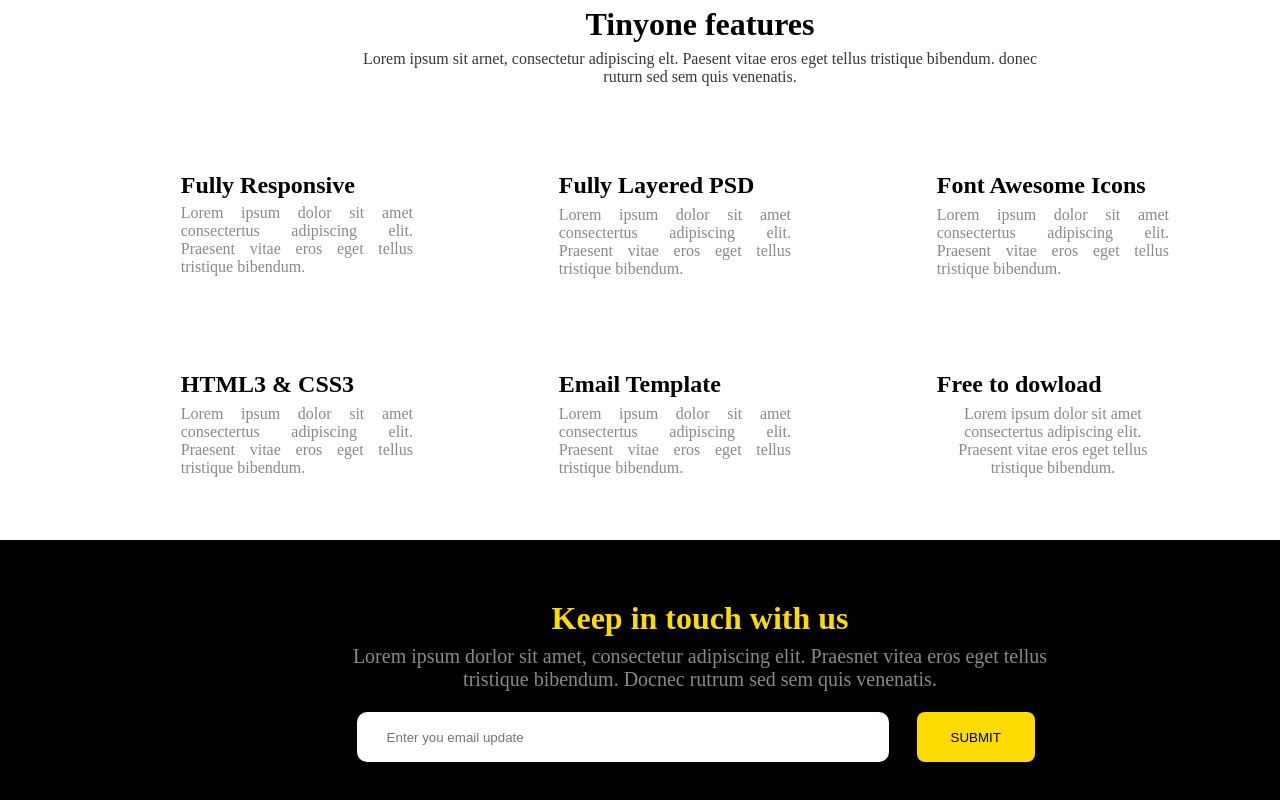
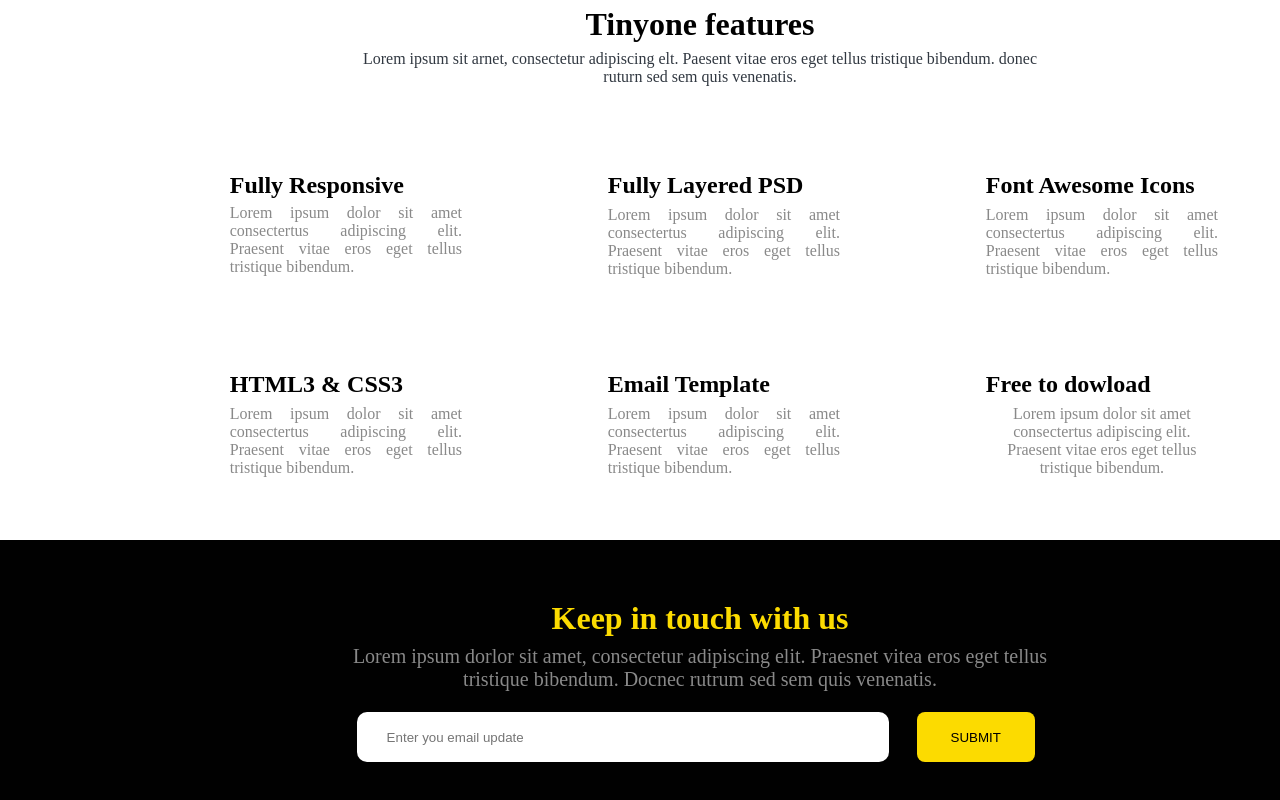
Before and after one commit to ducvunguyen/pts_, a plain HTML site: page app/index.html in a window 1280 px wide. Shown: the part 756-1556 px from the top of the page. Drawn offline with Linux system fonts and the light colour scheme; a web font is replaced by a local one.

Commit message:
Add new file

```diff
--- a/public/css/demo.css
+++ b/public/css/demo.css
@@ -101,7 +101,7 @@
 	margin-top: 5%;
 }
 .col-4{
-	margin-right: 7%;
+	margin: 0 3.5%;
 	width: 20%;
 }
 .lm
```
